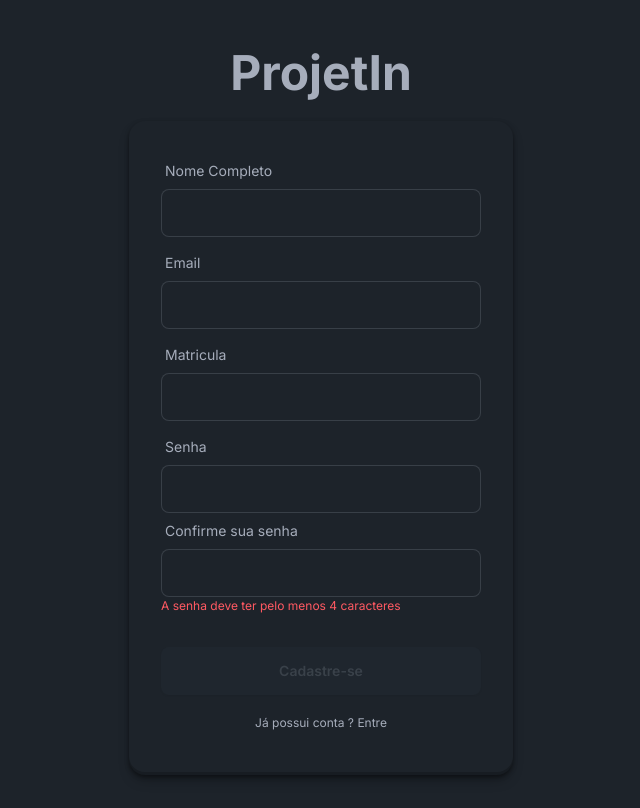
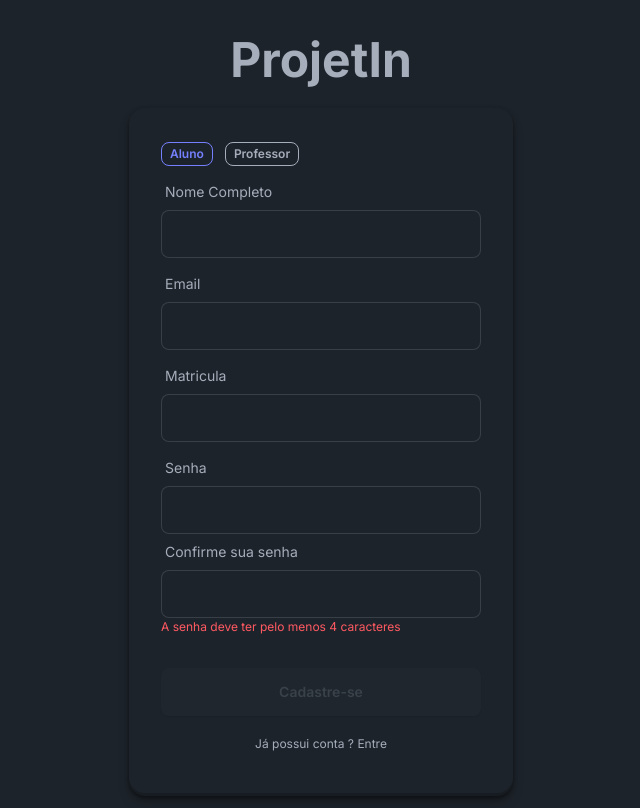
Before and after one commit to ESinco/frontend, a Next.js app: page /signup/aluno in a window 1280 px wide. Shown: the whole page, without its empty margins (319-959 px from the left). Built offline with nearby package versions, Linux system fonts and the light colour scheme; no server answers.

Commit message:
Implementa toggle de cadastro entre professor e aluno

```diff
--- a/src/app/(auth)/signup/aluno/page.js
+++ b/src/app/(auth)/signup/aluno/page.js
@@ -31,6 +31,16 @@ export default function Signup() {
                         e.preventDefault();
                         mutation.mutate(signupData);
                     }}>
+                        <div>
+                            <Link
+                                href="/signup/aluno"
+                                className="btn btn btn-outline btn-primary btn-xs mr-3 cursor-pointer"
+                            >Aluno</Link>
+                            <Link
+                                className="btn btn btn-outline btn-default btn-xs cursor-pointer"
+                                href="/signup/professor"
+                            >Professor</Link>
+                        </div>
                     <div className="form-control">
                         <label className="label">
                             <span className="label-text">Nome Completo</span>
--- a/src/app/(auth)/signup/professor/page.js
+++ b/src/app/(auth)/signup/professor/page.js
@@ -32,6 +32,13 @@ export default function Signup() {
                         mutation.mutate(signupData)
                     }}
                 >
+                    <div>
+                        <Link
+                            className="btn btn btn-outline btn-default btn-xs cursor-pointer mr-3"
+                            href="/signup/aluno"
+                        >Aluno</Link>
+                        <Link href="/signup/professor" className="btn btn btn-outline btn-primary btn-xs cursor-pointer">Professor</Link>
+                    </div>
                     <div className="form-control">
                         <label className="label">
                             <span className="label-text">Nome Completo</span>
```
